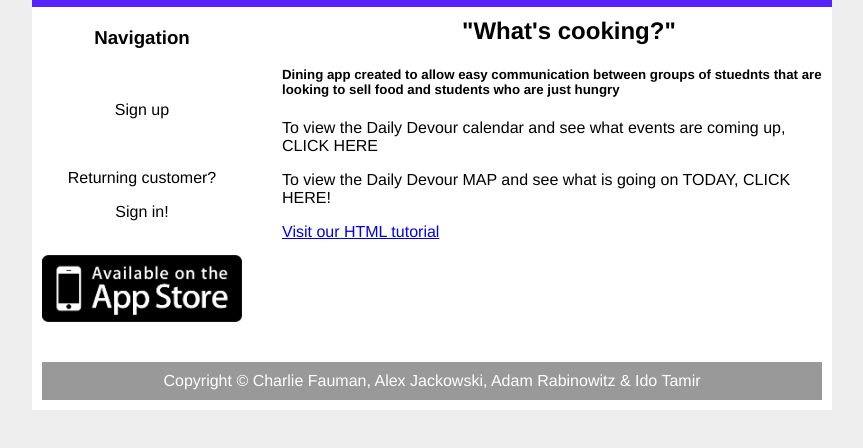
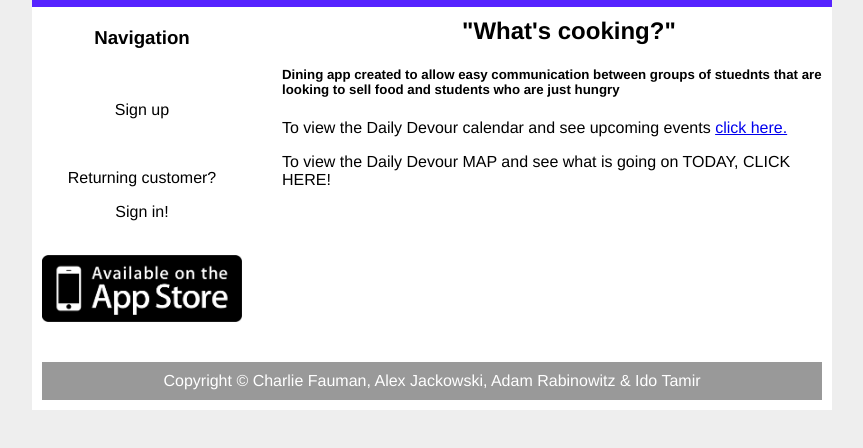
Before and after one commit to CharlesFauman/DailyDevour, a plain HTML site: page Website/index.html in a window 1280 px wide. Shown: the part 58-506 px from the top of the page, without its empty margins (208-1071 px from the left). Drawn offline with Linux system fonts and the light colour scheme.

```diff
--- a/Website/index.html
+++ b/Website/index.html
@@ -32,9 +32,10 @@
             <h2>"What's cooking?"</h2>
             <h5> Dining app created to allow easy communication between groups of stuednts that are looking to sell food
                 and students who are just hungry</h5>
-            <p>To view the Daily Devour calendar and see what events are coming up, CLICK HERE </p>
+            <p> To view the Daily Devour calendar and see upcoming events <a href="file:///Users/AdamRabinowitz/Desktop/DailyDevour/Website/calendar.html"> click here.</a> <p>
+
             <p>To view the Daily Devour MAP and see what is going on TODAY, CLICK HERE! </p>
-            <a href="file:///Users/AdamRabinowitz/Desktop/DailyDevour/Website/calendar.html">Visit our HTML tutorial</a>
+
 
 
         </div>
```
Also changed, not shown: Website/google_account.txt (added).
